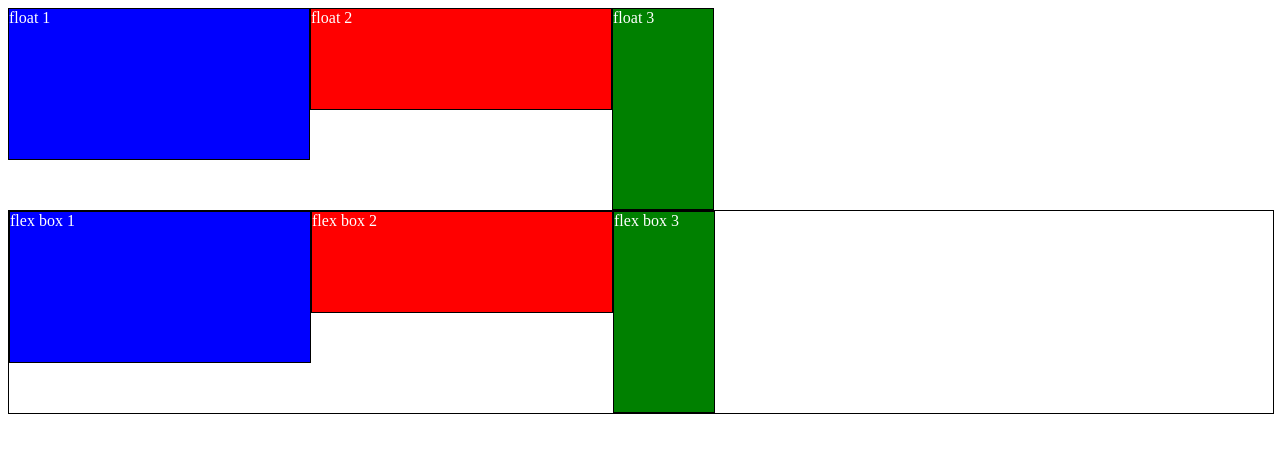
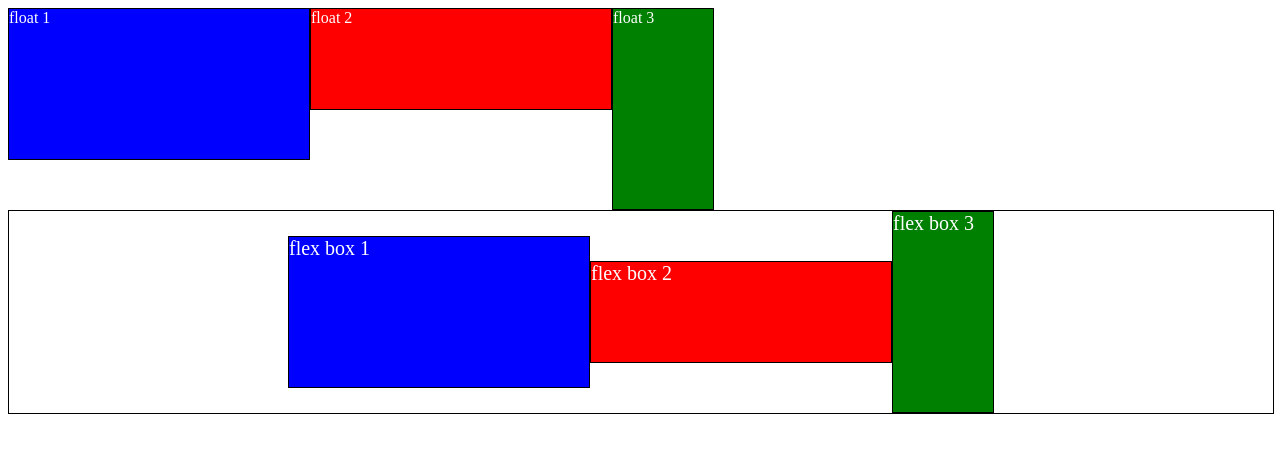
Before and after one commit to choiwa/understanding-web-dev, a plain HTML site: page layouts.html in a window 1280 px wide. Drawn offline with Linux system fonts and the light colour scheme.

Commit message:
flex box notes

```diff
--- a/layouts.html
+++ b/layouts.html
@@ -1,3 +1,4 @@
+<!-- https://btholt.github.io/intro-to-web-dev-v2/layout-css -->
 <!DOCTYPE html>
 <html lang="en">
 <head>
@@ -10,6 +11,14 @@
             display:flex;
             width:100%;
             border: 1px solid black;
+            /* https://developer.mozilla.org/en-US/docs/Web/CSS/flex-direction */
+            /* flex-direction: column; */
+            /* https://developer.mozilla.org/en-US/docs/Web/CSS/justify-content */
+            justify-content: center;
+            /* https://developer.mozilla.org/en-US/docs/Web/CSS/align-items */
+            /* align between items */
+            align-items: center;
+            font-size: 20px;
         }
         .box-1 {
         border: 1px solid black;
@@ -46,6 +55,7 @@
         <div class="box-2">float 2</div>
         <div class="box-3">float 3</div>
     </div>
+    <!-- with flex you always work with the parent -->
     <div class="flex-container">
         <div class="box-1">flex box 1</div>
         <div class="box-2">flex box 2</div>
```
